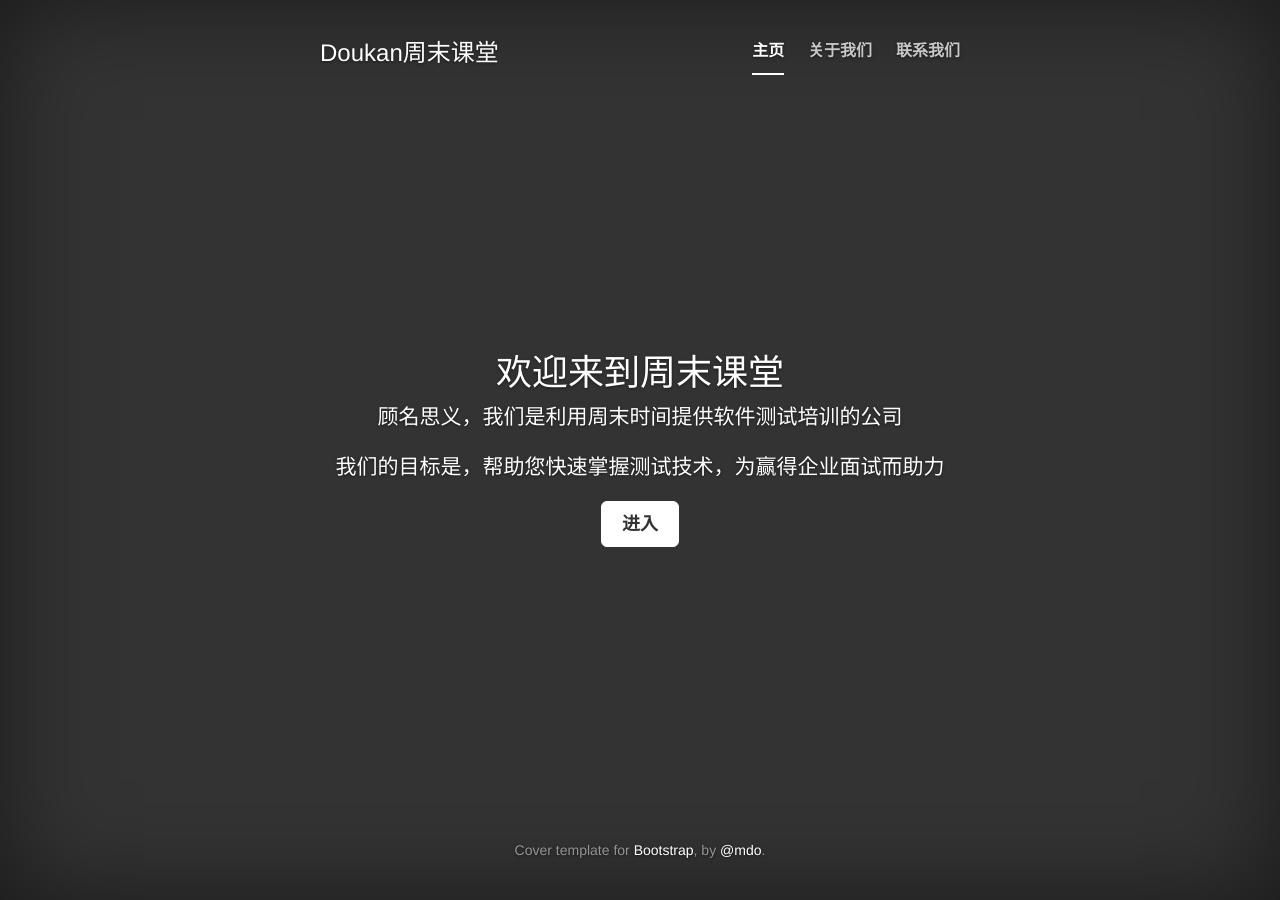
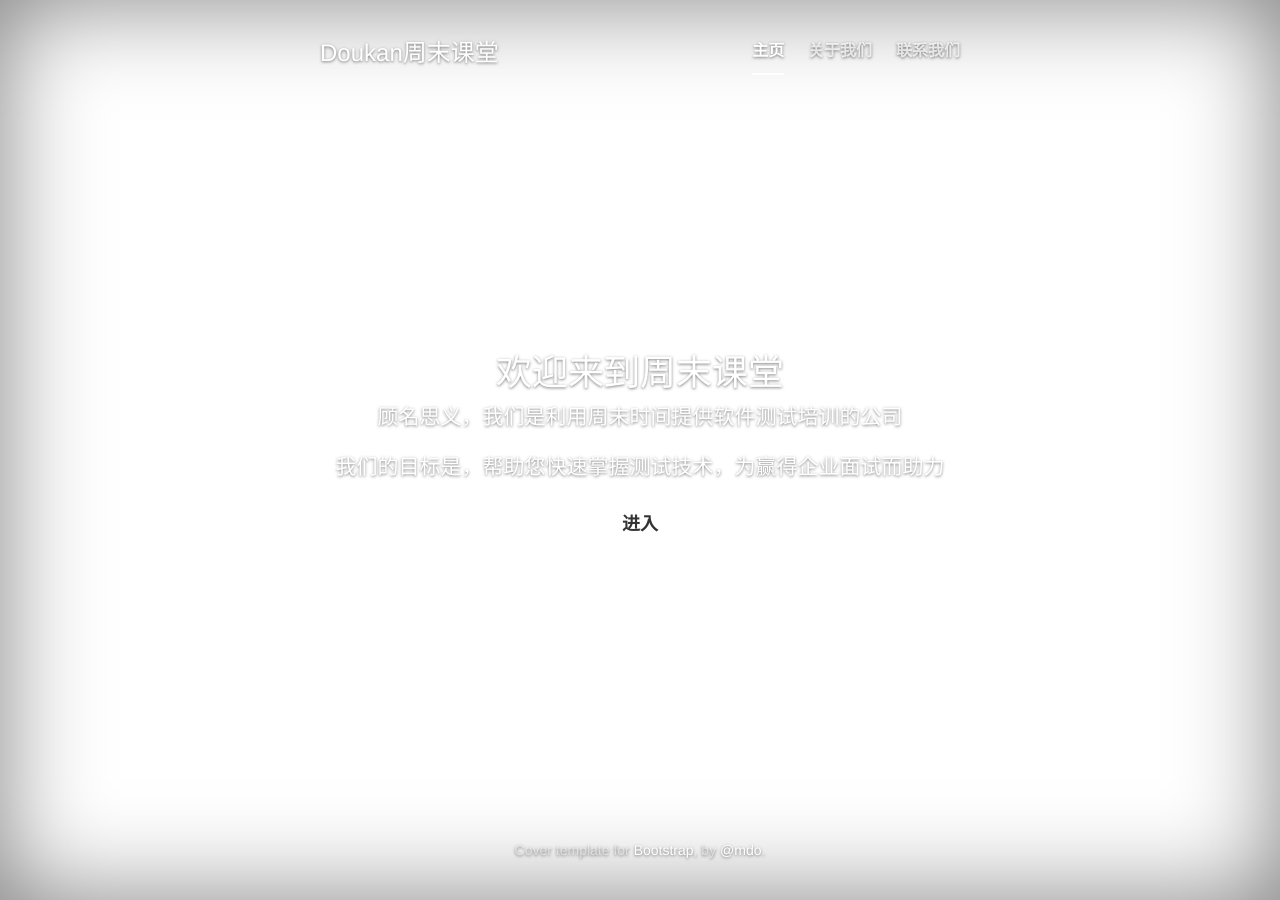
Before and after one commit to guming/myblog, a Jekyll site: the page index.html, which Jekyll copies as it is, in a window 1280 px wide. Built offline with Jekyll 4.4.1, drawn with Linux system fonts in a browser that asks for light colours; nearby versions of some CDN libraries.

Commit message:
change index

```diff
--- a/assets/css/cover.css
+++ b/assets/css/cover.css
@@ -27,7 +27,7 @@ a:hover {
 html,
 body {
   height: 100%;
-  background-color: #333;
+  background-color: #fff;
 }
 body {
   color: #fff;
```
